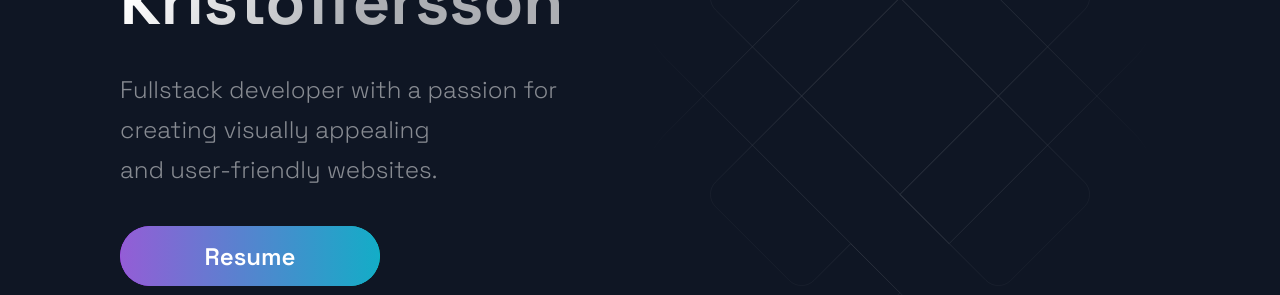
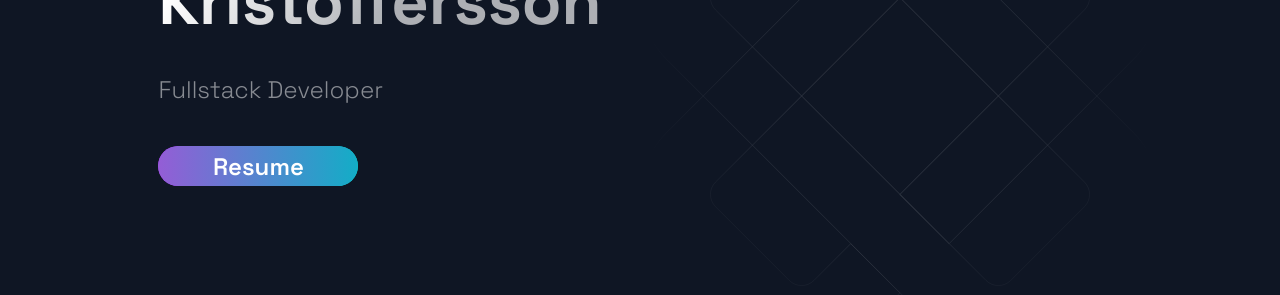
Before and after one commit to Milton3000/NextJS-Portfolio, a Next.js app: page / in a window 1280 px wide. Shown: the part 276-571 px from the top of the page. Built offline with nearby package versions, Linux system fonts and the light colour scheme.

Commit message:
Hero fix + Btn fix

```diff
--- a/src/components/Hero/Hero.js
+++ b/src/components/Hero/Hero.js
@@ -17,8 +17,7 @@
         Kristoffersson
       </SectionTitle>
       <SectionText>
-        Fullstack developer with a passion for creating visually
-        appealing <br /> and user-friendly websites.
+        Fullstack Developer
       </SectionText>
       <Button
         onClick={() =>
--- a/src/styles/GlobalComponents/index.js
+++ b/src/styles/GlobalComponents/index.js
@@ -167,8 +167,8 @@
 `
 
 export const ButtonBack = styled.div`
-  width: ${({ alt }) => alt ? '150px' : '260px'};
-  height: ${({ alt }) => alt ? '52px' : '60px'};
+  width: ${({ alt }) => alt ? '100px' : '200px'};
+  height: ${({ alt }) => alt ? '42px' : '40px'};
   border-radius: 50px;
   font-size: ${({ alt }) => alt ? '20px' : '24px'};
   font-weight: 600;
```
